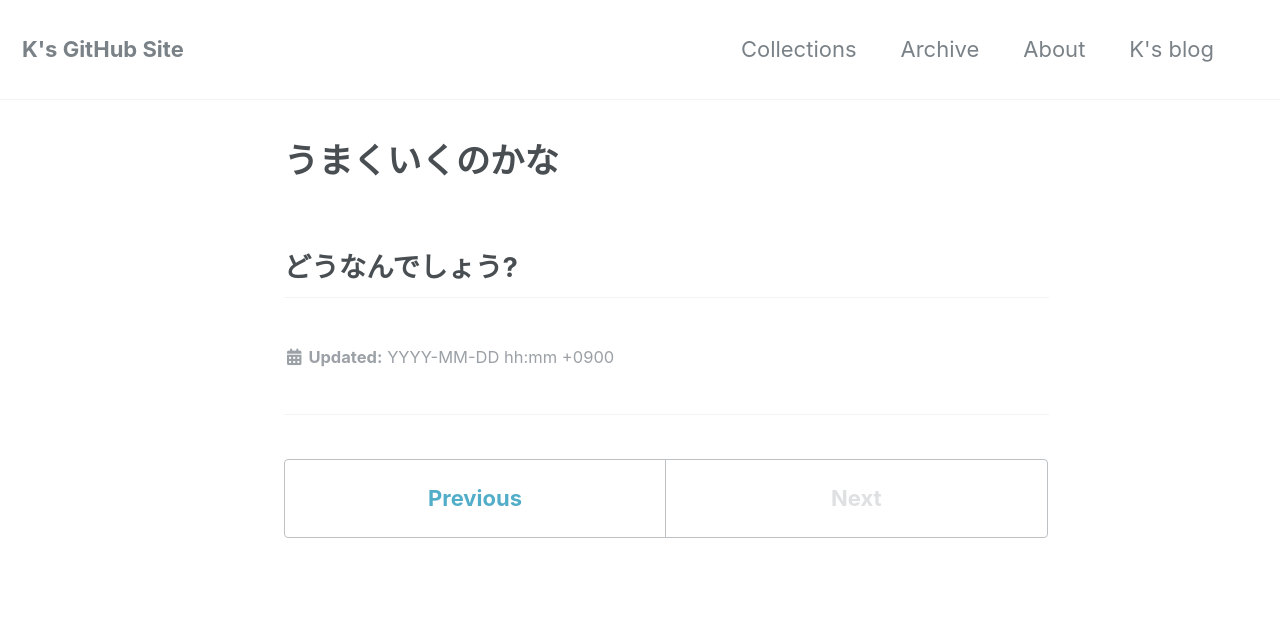
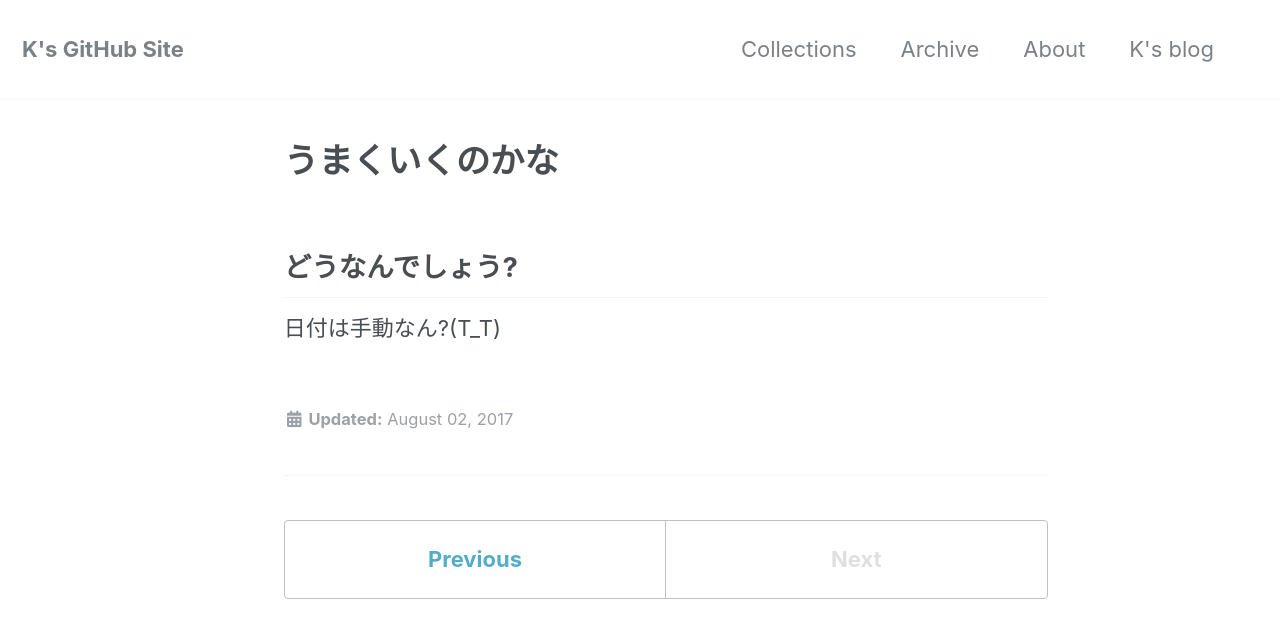
Before and after one commit to laureltreetop/laureltreetop.github.io, a Jekyll site: the page built from _docs/03-question.md, in a window 1280 px wide and 900 px high. Shown: the top 638 px of the window. Built offline with Jekyll 4.4.1, drawn with Linux system fonts in a browser that asks for light colours; nearby versions of some CDN libraries.

Commit message:
Update 03-question.md

```diff
--- a/_docs/03-question.md
+++ b/_docs/03-question.md
@@ -2,8 +2,10 @@
 layout: single
 # author: Treetop
 # last_modified_at: 2017-08-02 17:40:00 +0900
-last_modified_at: YYYY-MM-DD hh:mm +0900
+last_modified_at: 2017-08-02 17:59 +0900
 title: "うまくいくのかな"
 permalink: /docs/question/
 ---
 ## どうなんでしょう?
+
+日付は手動なん?(T_T)
```
